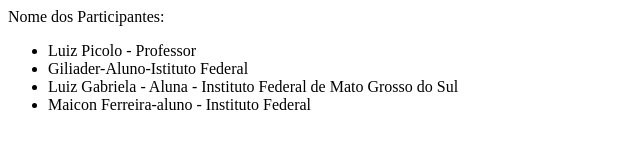
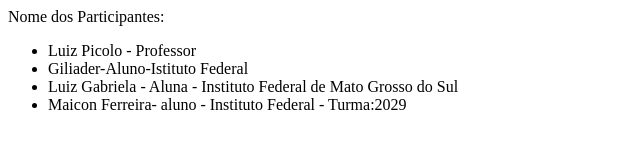
Before and after one commit to maiconfr204/capacitacao-git, a plain HTML site: page index.html in a window 1280 px wide. Shown: the whole page, without its empty margins (0-640 px from the left). Drawn offline with Linux system fonts and the light colour scheme.

Commit message:
adicionei a turma

```diff
--- a/index.html
+++ b/index.html
@@ -12,7 +12,7 @@
     <li>Luiz Picolo - Professor</li>
   	<li>Giliader-Aluno-Istituto Federal</li>
     <li>Luiz Gabriela - Aluna - Instituto Federal de Mato Grosso do Sul</li>
-    <li>Maicon Ferreira-aluno - Instituto Federal</li>
+    <li>Maicon Ferreira- aluno - Instituto Federal - Turma:2029</li>
   </ul>
 </body>
 </html>
```
